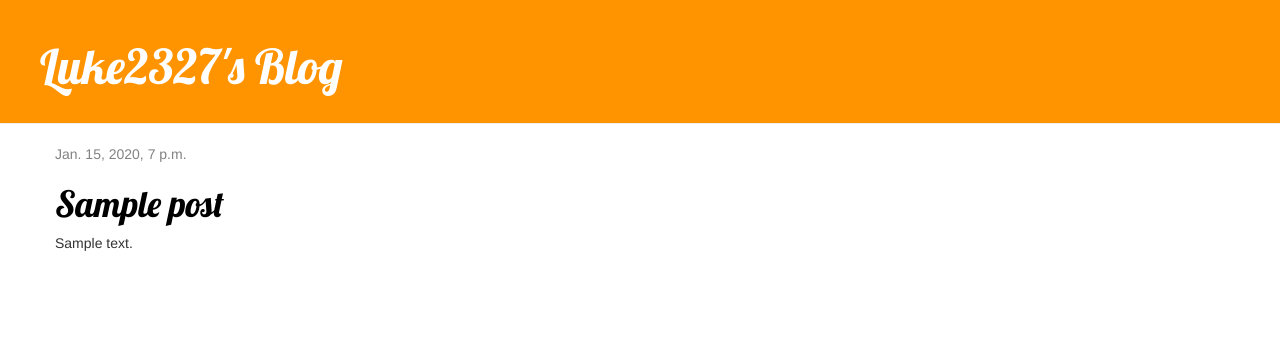
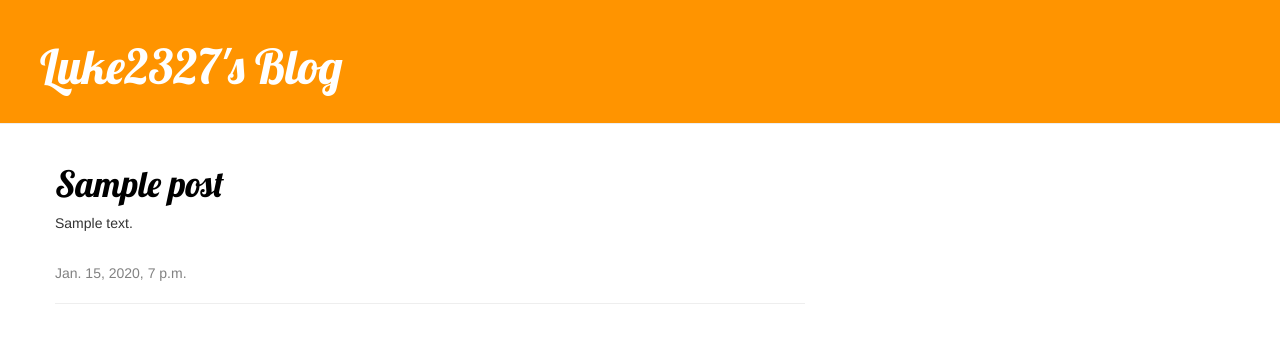
Before and after one commit to luke2327/env_my-first-blog, a Django app: template blog/templates/blog/post_list.html in a window 1280 px wide. Shown: the top 343 px of the page. Run offline with Django 3.2, Linux system fonts and the light colour scheme; the template is opened without the code that fills it: values that come from a table or form of the project are taken from there, others are empty; tables that the repository leaves empty hold one stand-in row (values such as "Sample post"); some libraries are stand-ins or nearby versions.

Commit message:
Modified CSS Fiels.

```diff
--- a/blog/static/css/blog.css
+++ b/blog/static/css/blog.css
@@ -43,7 +43,7 @@ h1, h2, h3, h4 {
 }
 
 .post {
-    margin-bottom: 70px;
+    /* margin-bottom: 40px; */
 }
 
 .post h1 a, .post h1 a:visited {
--- a/blog/templates/blog/post_list.html
+++ b/blog/templates/blog/post_list.html
@@ -3,11 +3,16 @@
 {% block content %}
     {% for post in posts %}
         <div class="post">
-            <div class="date">
+            <!-- <div class="date">
                 {{ post.published_date }}
-            </div>
+            </div> -->
             <h1><a href="{% url 'post_detail' pk=post.pk %}">{{ post.title }}</a></h1>
             <p>{{ post.text|linebreaksbr }}</p>
+            <div class="date">
+              <br>
+              {{ post.published_date }}
+            </div>
+            <hr>
         </div>
     {% endfor %}
 {% endblock %}
```
